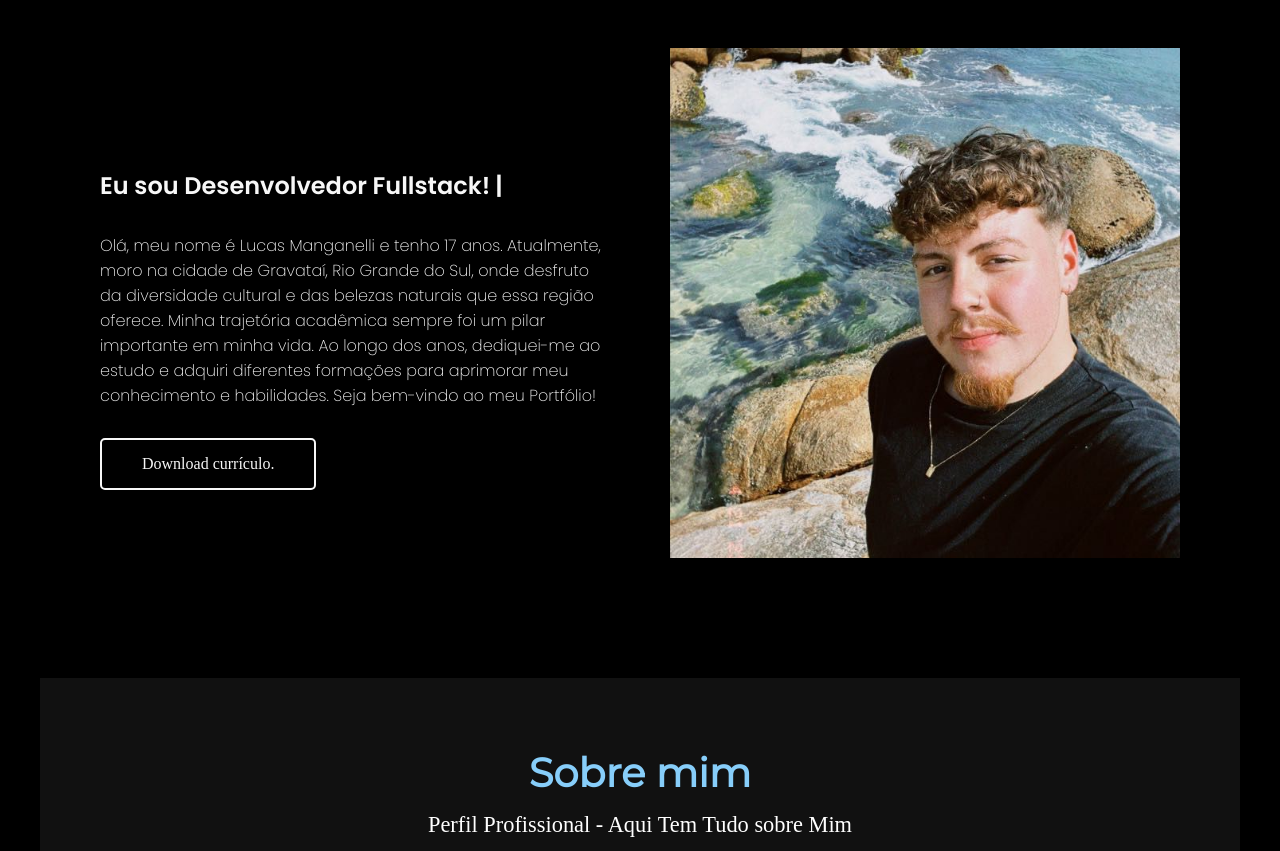
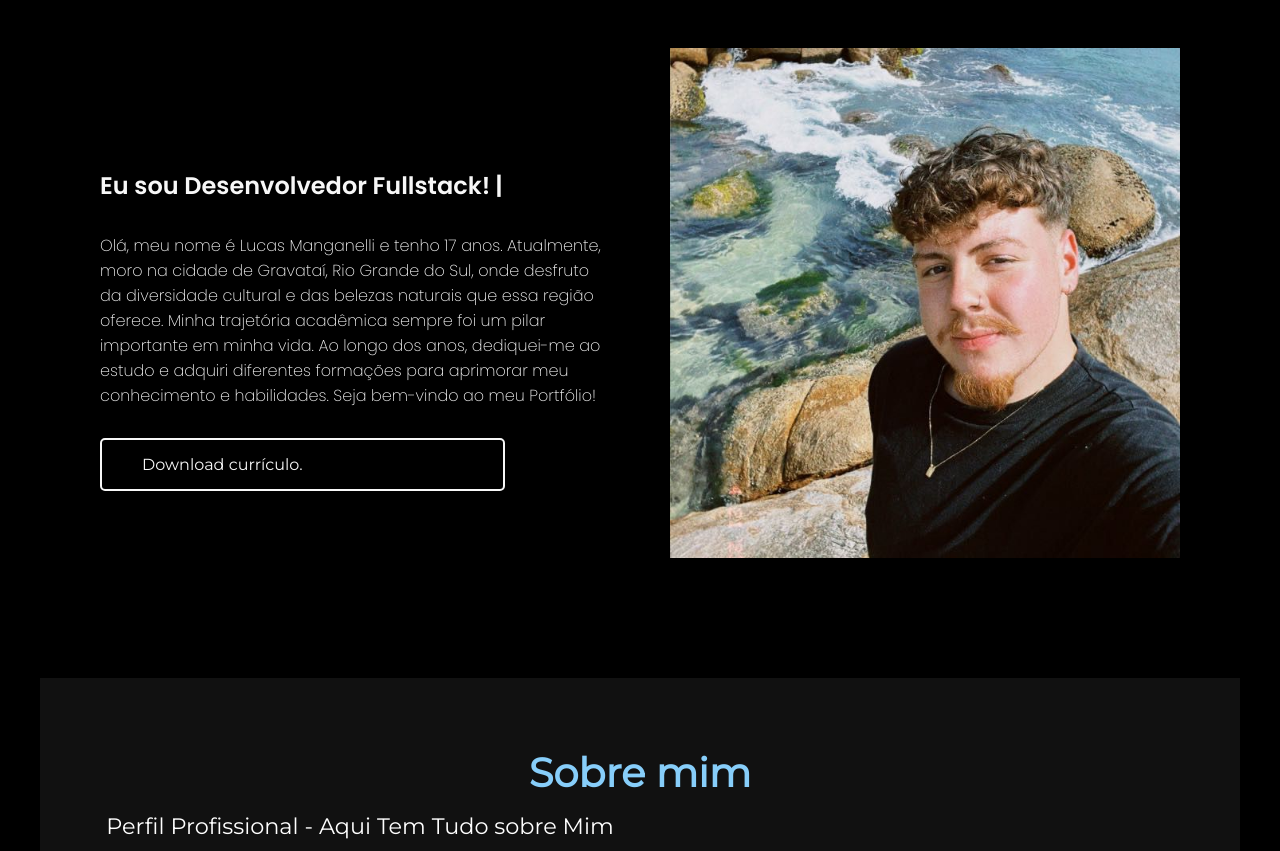
Before and after one commit to luquas15/Portifolio-Lucas-Manganelli, a plain HTML site: page index.html in a window 1280 px wide. Shown: the part 81-932 px from the top of the page. Drawn offline with Linux system fonts and the light colour scheme.

Commit message:
alteracao

```diff
--- a/index.html
+++ b/index.html
@@ -25,7 +25,7 @@
             <h2 class="digitando">Eu sou Desenvolvedor Fullstack!</h2>
             <p>Olá, meu nome é Lucas Manganelli e tenho 17 anos. Atualmente, moro na cidade de Gravataí, Rio Grande do Sul, onde desfruto da diversidade cultural e das belezas naturais que essa região oferece.
                Minha trajetória acadêmica sempre foi um pilar importante em minha vida. Ao longo dos anos, dediquei-me ao estudo e adquiri diferentes formações para aprimorar meu conhecimento e habilidades. Seja bem-vindo ao meu Portfólio! </p>
-            <a href="Curriculo_Lucas_Paier_Manganelli.docx.pdf">Download currículo.</a>
+            <a class="sobre_conteudo" href="Curriculo_Lucas_Paier_Manganelli.docx.pdf">Download currículo.</a>
         </div>
         <img src="img/me.jpeg" alt="Imagem de Lucas Manganelli.">
     </section>
@@ -33,7 +33,7 @@
         <article aria-label="seção sobre mim" class="sobre">
             <div class="sobre_titulo">
             <h1 id="Sobre_Mim.">Sobre mim</h1>
-            <p>Perfil Profissional - Aqui Tem Tudo sobre Mim</p>
+            <p class="sobre_conteudo">Perfil Profissional - Aqui Tem Tudo sobre Mim</p>
             <div aria-label="seção apenas de ilustrações de botões">
                 <span></span>
                 <span></span>
```
